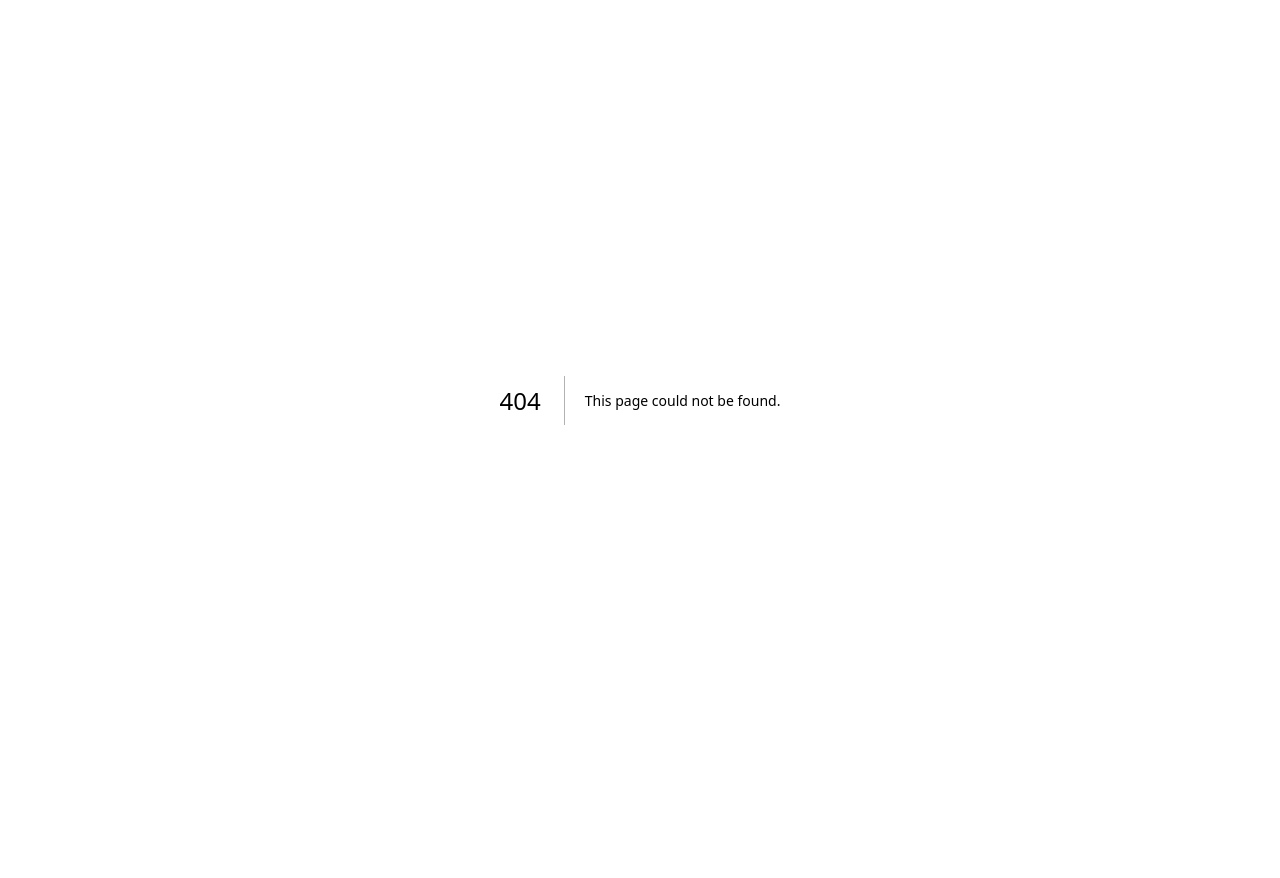
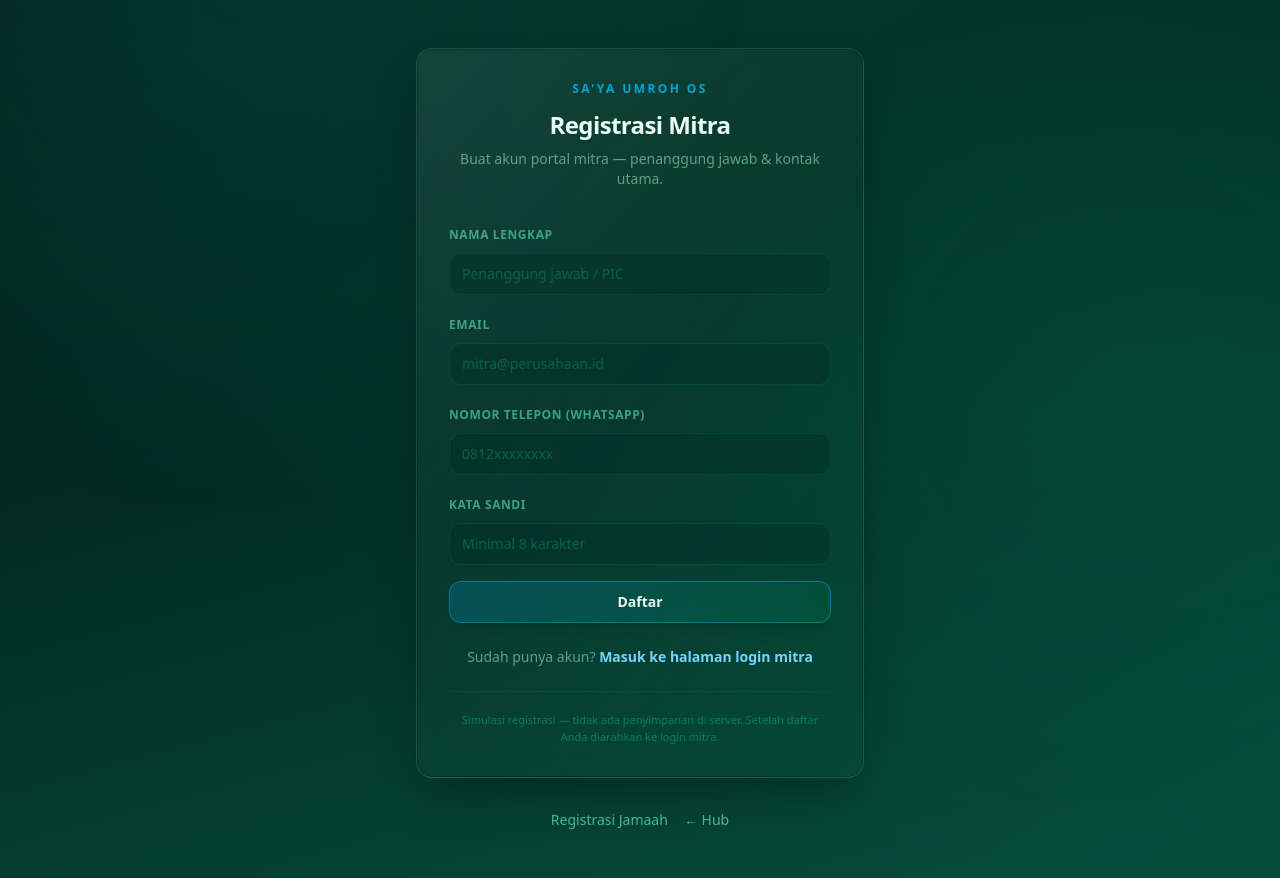
Before and after one commit to retalihajiumroh-spec/aplikasiumroh, a Next.js app: page /register/mitra in a window 1280 px wide. Before the commit this address had no page. Before the commit the page ends 800 px from the top, so only its background shows below. Built offline with nearby package versions, Linux system fonts and the light colour scheme.

Commit message:
feat(pages): add /register/mitra, point mitra login, remove old path
Co-authored-by: retalihajiumroh-spec <retalihajiumroh-spec@users.noreply.github.com>

```diff
--- a/app/page.tsx
+++ b/app/page.tsx
@@ -47,6 +47,12 @@ export default function Home() {
         >
           Login Mitra (portal)
         </Link>
+        <Link
+          href="/register/mitra"
+          className="font-medium text-sky-300/85 underline-offset-2 transition hover:text-sky-200 hover:underline"
+        >
+          Registrasi Mitra
+        </Link>
       </div>
       <nav className="flex max-w-md flex-col gap-3 sm:flex-row sm:flex-wrap sm:justify-center">
         {links.map((l) => (
--- a/pages/login/mitra.tsx
+++ b/pages/login/mitra.tsx
@@ -99,7 +99,7 @@ export default function MitraLoginPage() {
             <p className="text-emerald-200/55">
               Belum punya akun mitra?{" "}
               <Link
-                href="/login/mitra/register"
+                href="/register/mitra"
                 className="font-semibold text-sky-300 underline-offset-2 hover:text-sky-200 hover:underline"
               >
                 Daftar mitra
--- a/pages/login/mitra/register.tsx
+++ b/pages/register/mitra.tsx
@@ -5,7 +5,7 @@ import { useCallback, useState, type FormEvent } from "react";
 
 export default function MitraRegisterPage() {
   const router = useRouter();
-  const [company, setCompany] = useState("");
+  const [name, setName] = useState("");
   const [email, setEmail] = useState("");
   const [phone, setPhone] = useState("");
   const [password, setPassword] = useState("");
@@ -16,11 +16,11 @@ export default function MitraRegisterPage() {
     (e: FormEvent<HTMLFormElement>) => {
       e.preventDefault();
       setError(null);
-      const c = company.trim();
+      const n = name.trim();
       const em = email.trim().toLowerCase();
       const ph = phone.trim();
-      if (!c || !em || !ph || !password) {
-        setError("Nama perusahaan, email, telepon, dan kata sandi wajib diisi.");
+      if (!n || !em || !ph || !password) {
+        setError("Nama, email, telepon, dan kata sandi wajib diisi.");
         return;
       }
       if (!/^[^\s@]+@[^\s@]+\.[^\s@]+$/.test(em)) {
@@ -42,14 +42,14 @@ export default function MitraRegisterPage() {
         void router.push("/login/mitra");
       }, 500);
     },
-    [company, email, phone, password, router],
+    [name, email, phone, password, router],
   );
 
   return (
     <>
       <Head>
-        <title>Daftar Mitra | SA&apos;YA Umroh OS</title>
-        <meta name="description" content="Registrasi akun mitra SA'YA Umroh OS." />
+        <title>Registrasi Mitra | SA&apos;YA Umroh OS</title>
+        <meta name="description" content="Daftar akun mitra & reseller SA'YA Umroh OS." />
       </Head>
       <main className="flex min-h-dvh flex-col items-center justify-center px-4 py-12">
         <div
@@ -57,25 +57,25 @@ export default function MitraRegisterPage() {
           aria-hidden
           style={{
             backgroundImage:
-              "radial-gradient(circle at 20% 0%, rgba(56, 189, 248, 0.12), transparent 42%), radial-gradient(circle at 85% 48%, rgba(52, 211, 153, 0.09), transparent 40%)",
+              "radial-gradient(circle at 18% 0%, rgba(56, 189, 248, 0.12), transparent 42%), radial-gradient(circle at 88% 48%, rgba(52, 211, 153, 0.09), transparent 40%)",
           }}
         />
 
         <div className="glass-panel w-full max-w-md rounded-2xl border border-sky-500/20 p-6 shadow-2xl sm:p-8">
           <p className="text-center text-xs font-semibold uppercase tracking-[0.2em] text-sky-400/80">SA&apos;YA Umroh OS</p>
           <h1 className="mt-3 text-center text-2xl font-semibold tracking-tight text-emerald-50">Registrasi Mitra</h1>
-          <p className="mt-2 text-center text-sm text-emerald-200/55">Ajukan akun mitra — tim pusat akan meninjau (simulasi).</p>
+          <p className="mt-2 text-center text-sm text-emerald-200/55">Buat akun portal mitra — penanggung jawab &amp; kontak utama.</p>
 
           <form className="mt-8 space-y-4" onSubmit={handleSubmit} noValidate>
             <label className="block">
-              <span className="text-xs font-semibold uppercase tracking-wider text-emerald-300/60">Nama perusahaan / brand</span>
+              <span className="text-xs font-semibold uppercase tracking-wider text-emerald-300/60">Nama lengkap</span>
               <input
                 type="text"
-                autoComplete="organization"
-                value={company}
-                onChange={(e) => setCompany(e.target.value)}
+                autoComplete="name"
+                value={name}
+                onChange={(e) => setName(e.target.value)}
                 className="mt-2 w-full rounded-xl border border-emerald-500/15 bg-emerald-950/40 px-3 py-2.5 text-sm text-emerald-50 placeholder:text-emerald-600/45 focus:border-sky-400/40 focus:outline-none focus:ring-2 focus:ring-sky-500/20"
-                placeholder="PT / CV / travel"
+                placeholder="Penanggung jawab / PIC"
               />
             </label>
             <label className="block">
@@ -123,25 +123,30 @@ export default function MitraRegisterPage() {
               disabled={loading}
               className="w-full rounded-xl border border-sky-400/40 bg-gradient-to-r from-sky-500/20 to-emerald-600/15 py-2.5 text-sm font-semibold text-emerald-50 shadow-lg shadow-emerald-950/30 transition hover:border-sky-400/60 disabled:cursor-not-allowed disabled:opacity-50"
             >
-              {loading ? "Mengirim…" : "Ajukan pendaftaran"}
+              {loading ? "Mendaftar…" : "Daftar"}
             </button>
           </form>
 
           <p className="mt-6 text-center text-sm text-emerald-200/55">
             Sudah punya akun?{" "}
             <Link href="/login/mitra" className="font-semibold text-sky-300 underline-offset-2 hover:text-sky-200 hover:underline">
-              Login mitra
+              Masuk ke halaman login mitra
             </Link>
           </p>
 
           <p className="mt-6 border-t border-emerald-500/10 pt-5 text-center text-[11px] text-emerald-500/50">
-            Simulasi — tidak ada penyimpanan di server. Setelah ajuan Anda diarahkan ke halaman login mitra.
+            Simulasi registrasi — tidak ada penyimpanan di server. Setelah daftar Anda diarahkan ke login mitra.
           </p>
         </div>
 
-        <Link href="/" className="mt-8 text-sm text-emerald-300/75 transition hover:text-emerald-200">
-          ← Kembali ke hub
-        </Link>
+        <div className="mt-8 flex flex-wrap justify-center gap-4 text-sm">
+          <Link href="/register" className="text-emerald-300/75 transition hover:text-emerald-200">
+            Registrasi Jamaah
+          </Link>
+          <Link href="/" className="text-emerald-300/75 transition hover:text-emerald-200">
+            ← Hub
+          </Link>
+        </div>
       </main>
     </>
   );
```
